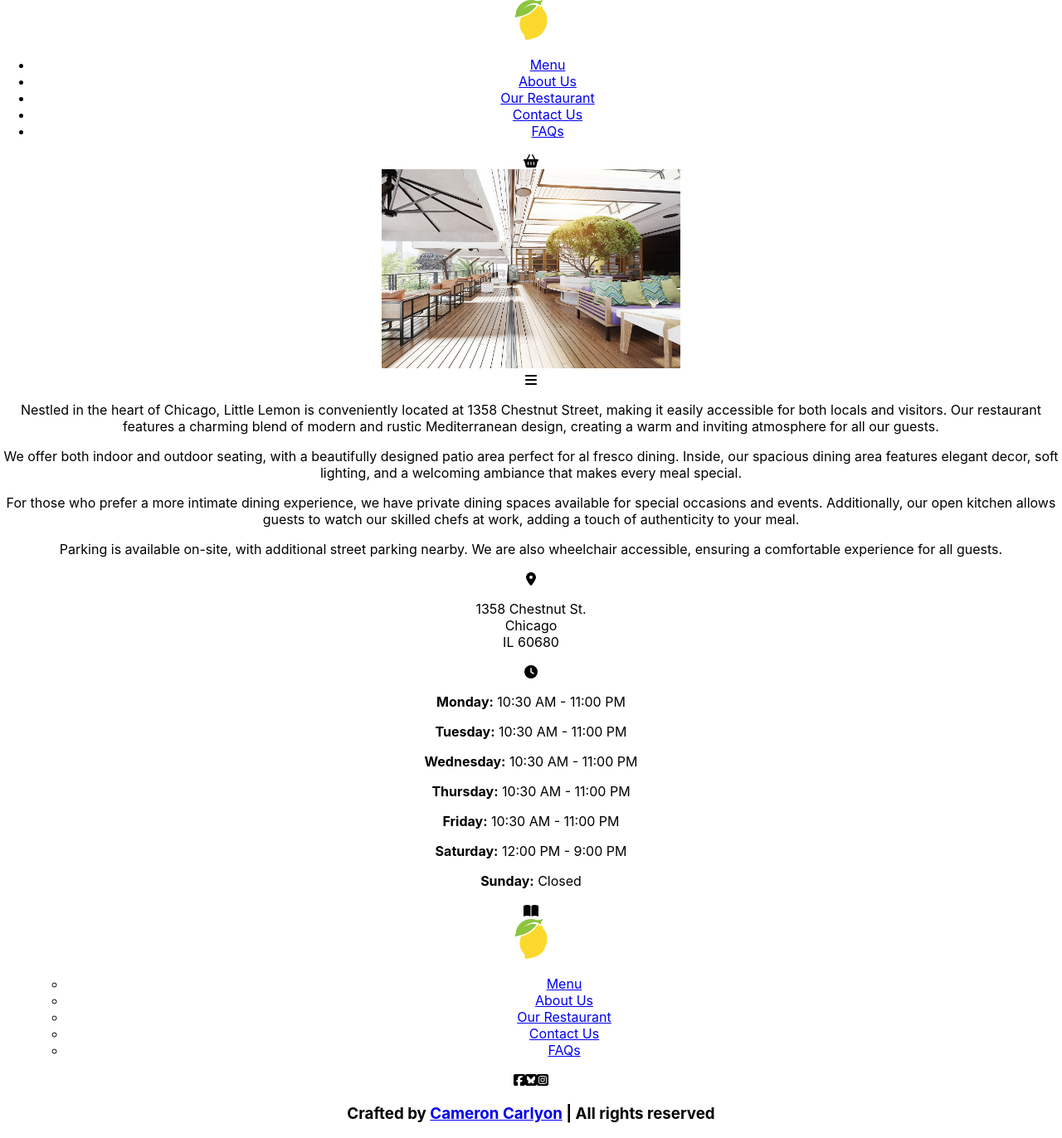
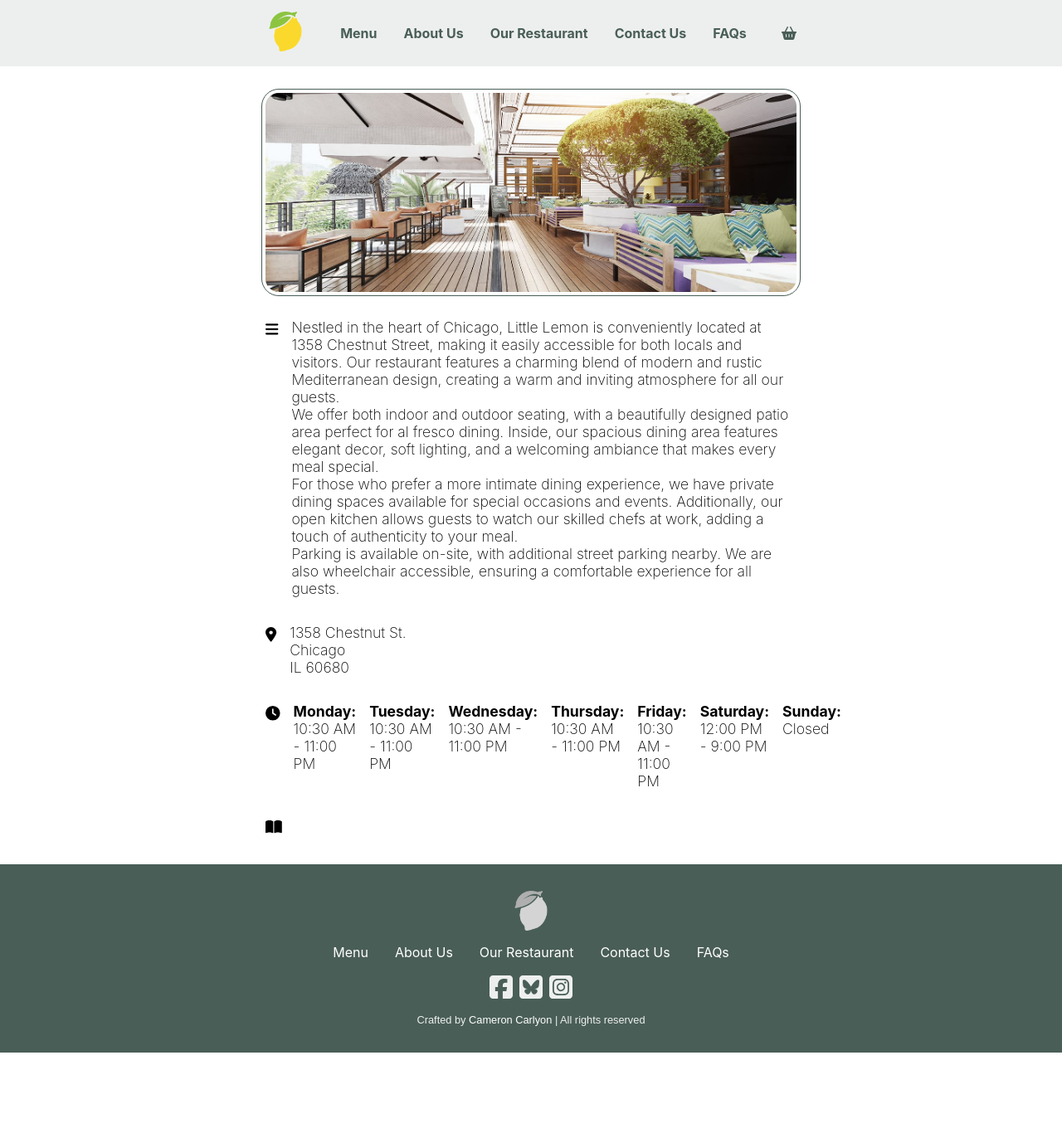
Before and after one commit to CameronCarlyon/LittleLemon, a React (Create React App) app: page /our-restaurant in a window 1280 px wide. Shown: the whole page at 83% size. After the commit the page ends 1269 px from the top, so only its background shows below. Built offline with nearby package versions, Linux system fonts and the light colour scheme; the HTML template or start-up script is replaced by a standard one.

Commit message:
Update index.css

```diff
--- a/src/index.css
+++ b/src/index.css
@@ -1,4 +1,23 @@
+* {
+  margin: 0;
+  padding: 0;
+  box-sizing: border-box;
+}
+
+:root {
+  --color-green: #495E57;
+  --color-yellow: #F4CE14;
+  --color-salmon: #EE9972;
+  --color-beige: #FCDABB;
+  --color-orange: #F49B32;
+  --color-white: #EDEFEE;
+  --color-grey: #333333;
+}
+
 body {
+  display: flex;
+  flex-direction: column;
+  margin: auto;
   margin: 0;
   font-family: -apple-system, BlinkMacSystemFont, 'Segoe UI', 'Roboto', 'Oxygen',
     'Ubuntu', 'Cantarell', 'Fira Sans', 'Droid Sans', 'Helvetica Neue',
@@ -7,7 +26,237 @@ body {
   -moz-osx-font-smoothing: grayscale;
 }
 
-code {
-  font-family: source-code-pro, Menlo, Monaco, Consolas, 'Courier New',
-    monospace;
+a {
+  text-decoration: none;
+  color: var(--color-green);
 }
+
+a:hover {
+  color: var(--color-yellow);
+  cursor: pointer;
+}
+
+Header {
+  position: sticky;
+  top: 0;
+  z-index: 1000;
+  background-color: var(--color-white);
+  min-height: 5rem;
+  display: flex;
+  flex-direction: row;
+  align-items: center;
+  justify-content: space-between;
+  padding: 0rem 25%;
+  font-weight: 700;
+  color: var(--color-green);
+}
+
+Header li {
+  list-style-type: none;
+  display: inline;
+  text-align: justify;
+  margin: 0 1rem;
+}
+
+article {
+  display: flex;
+  flex-direction: column;
+  padding: 2rem 25%;
+  text-align: left;
+  gap: 2rem;
+  font-weight: 200;
+  font-size: 1.1rem;
+  /* background-color: var(--color-green);
+  color: white; */
+}
+
+article img {
+  border-radius: 1rem;
+  /* border: var(--color-yellow) 0.2rem solid; */
+  outline: 0.1rem solid var(--color-green);
+  outline-offset: 0.3rem;
+}
+
+article h1 {
+  color: var(--color-grey);
+  font-family: 'Markazi Text', serif;
+  font-size: 2rem;
+  font-weight: 1000;
+  border-bottom: 1px solid var(--color-green);
+  margin-bottom: 1rem;
+}
+
+.hero {
+  background: linear-gradient(rgba(73, 94, 87, 0.95), rgba(73, 94, 87, 0.99)), url('./assets/greek-salad.jpg');
+  background-size: cover;
+  background-position: center;
+  display: flex;
+  flex-direction: column;
+  text-align: left;
+  justify-content: space-evenly;
+  font-size: calc(10px + 2vmin);
+  color: white;
+  padding: 5rem 25%;
+  gap: 2rem;
+}
+
+.hero h1 {
+  line-height: 3rem;
+  color: var(--color-yellow);
+  font-family: 'Markazi Text', serif;
+  font-size: 4rem;
+  font-weight: 1000;
+}
+
+.hero h2 {
+  font-family: 'Markazi Text', serif;
+  font-size: 2.5rem;
+  font-weight: 1000;
+}
+
+.hero h3 {
+  max-width: 30rem;
+  font-family: 'Karla', sans-serif;
+  font-size: 1.5rem;
+  font-weight: 500;
+  line-height: 2.5rem;
+}
+
+.button {
+  display: flex;
+  max-width: fit-content;
+  background-color: var(--color-yellow);
+  color: var(--color-green);
+  border: none;
+  padding: 0.8rem 2rem;
+  border-radius: 1.5rem;
+  cursor: pointer;
+  font-size: 1.2rem;
+  font-family: 'Karla', sans-serif;
+  font-weight: 520;
+}
+
+.button:hover {
+  background-color: #3D4C46;
+  box-shadow: 5rem 5rem 5rem rgba(0, 0, 0, 0.2);
+  color: var(--color-yellow);
+}
+
+.order {
+  padding: 0rem 25%;
+  text-align: left;
+  font-family: 'Karla', sans-serif;
+  font-weight: 50;
+  font-size: 0.7rem;
+  gap: 1rem;
+}
+
+.order h1 {
+  text-transform: uppercase;
+}
+
+.order ul * {
+  background-color: var(--color-yellow);
+
+}
+
+.order li {
+  list-style-type: none;
+  display: inline;
+  margin: 1rem 0;
+  gap: 1rem;
+}
+
+.social {
+  display: flex;
+  flex-direction: row;
+  justify-content: space-between;
+  width: 100px;
+}
+
+.social * {
+  color: var(--color-white);
+  font-size: 2rem;
+  /* text-align: center;
+  padding: 1rem; */
+}
+
+Footer a {
+  color: white;
+}
+
+Footer {
+  background-color: var(--color-green);
+  min-height: 60px;
+  display: flex;
+  flex-direction: column;
+  align-items: center;
+  justify-content: center;
+  color: var(--color-white);
+  padding: 2rem 25%;
+  gap: 1rem;
+}
+
+Footer ul li {
+  color: var(--color-white);
+  list-style-type: none;
+  display: inline;
+  margin: 0 1rem;
+}
+
+.promo {
+  min-width: 100%;
+  max-height: 15rem;
+}
+
+.icon-white {
+  filter: grayscale(100%) brightness(100%);
+}
+
+.copyright {
+  font-family: 'Karla', sans-serif;
+  font-size: 0.8rem;
+  font-weight: 500;
+}
+
+.icon-social:hover {
+  color: var(--color-yellow);
+  cursor: pointer;
+}
+
+.FAQ {
+  display: flex;
+  flex-direction: column;
+  text-align: left;
+  gap: 1rem;
+}
+
+.QA {
+  border: 0.2rem solid var(--color-green);
+  border-radius: 1rem;
+  line-height: 3rem;
+}
+
+.QA h2 {
+  border-top-left-radius: 0.8rem;
+  border-top-right-radius: 0.8rem;
+  background-color: var(--color-green);
+  color: var(--color-white);
+}
+
+.main-content {
+  padding: 1rem 0rem 1rem 0rem
+}
+
+.icon-info-container {
+  display: flex;
+  flex-direction: row;
+  justify-content:flex-start;
+  align-items: top;
+  gap: 1rem;
+}
+
+.icon-info-container > *:first-child {
+  margin: 0;
+  padding: 4px 0rem;
+}
```
